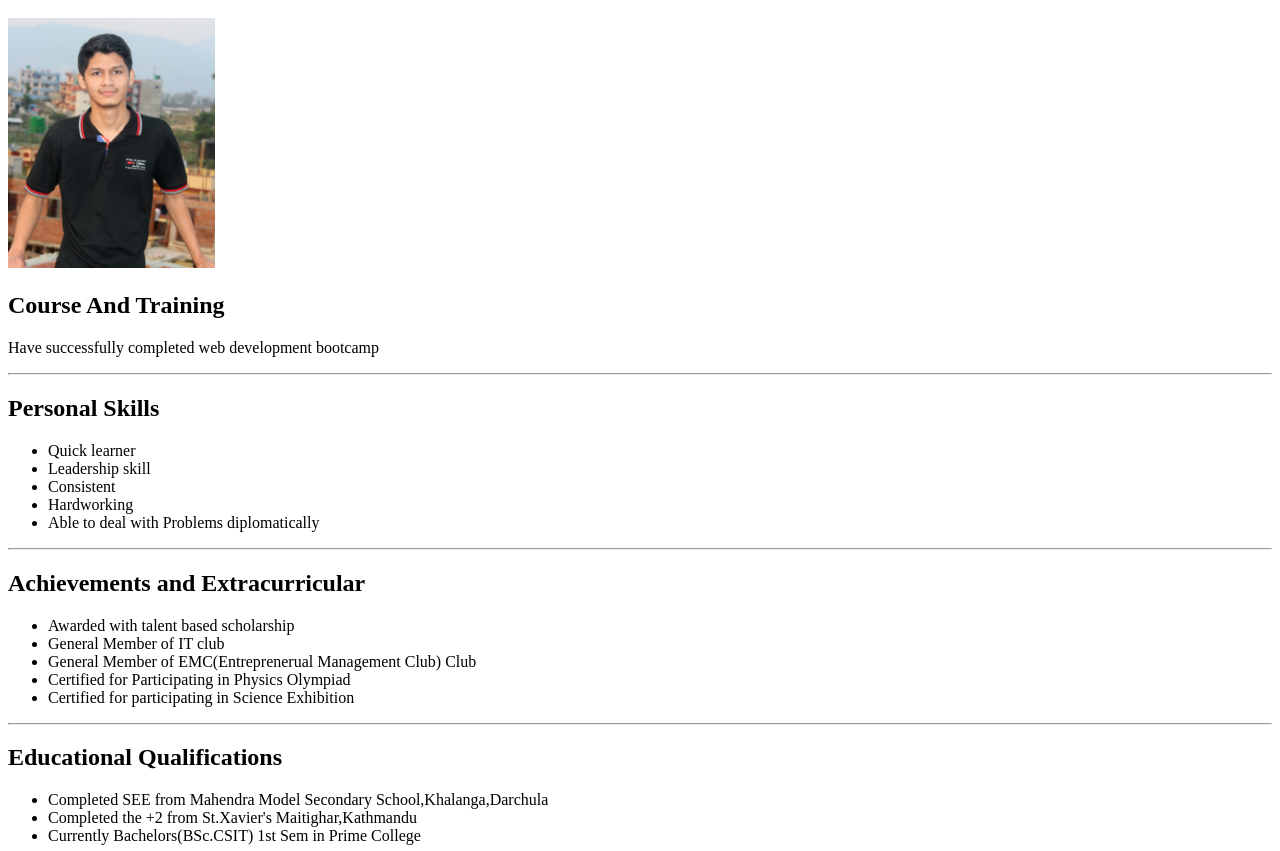
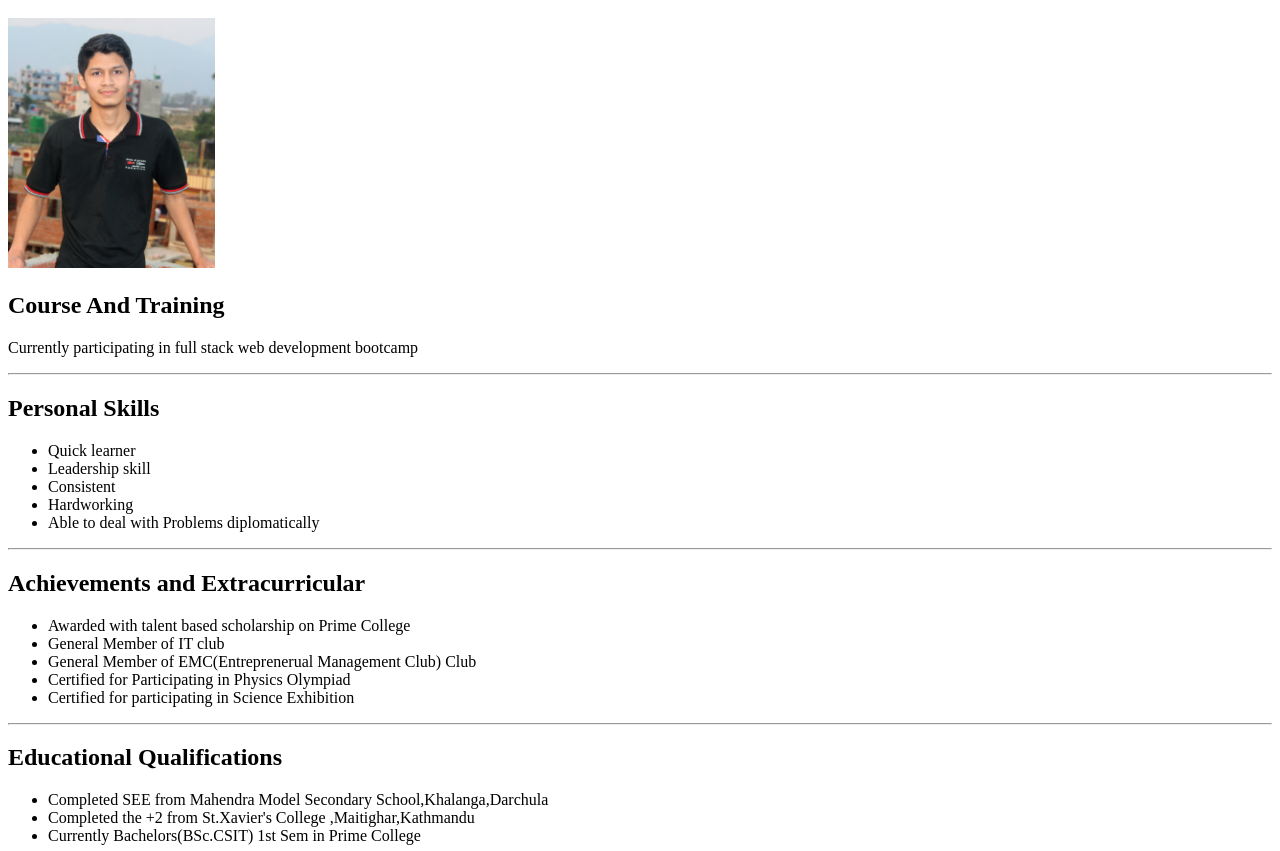
Before and after one commit to Harishhc1129/html-capstone, a plain HTML site: page index.html in a window 1280 px wide. Shown: the part 101-952 px from the top of the page. Drawn offline with Linux system fonts and the light colour scheme.

Commit message:
Update index.html

```diff
--- a/index.html
+++ b/index.html
@@ -11,7 +11,7 @@
         <img src="./IMG_7351.JPG" height="250">
 
         <h2>Course And Training</h2>
-        <p>Have successfully completed web development bootcamp</p>
+        <p>Currently participating in full stack web development bootcamp</p>
         <hr/>
         <h2>Personal Skills</h2>
         <ul>
@@ -24,7 +24,7 @@
         <hr/>
         <h2>Achievements and Extracurricular</h2>
         <ul>
-            <li>Awarded with talent based scholarship</li>
+            <li>Awarded with talent based scholarship on Prime College</li>
             <li>General Member of IT club</li>
             <li>General Member of EMC(Entreprenerual Management Club) Club</li>
             <li>Certified for Participating in Physics Olympiad</li>
@@ -34,7 +34,7 @@
         <h2>Educational Qualifications</h2>
         <ul>
             <li>Completed SEE from Mahendra Model Secondary School,Khalanga,Darchula </li>
-            <li>Completed the +2 from St.Xavier's Maitighar,Kathmandu</li>
+            <li>Completed the +2 from St.Xavier's College ,Maitighar,Kathmandu</li>
             <li>Currently Bachelors(BSc.CSIT) 1st Sem in Prime College</li>
         </ul>
         <hr/>
```
